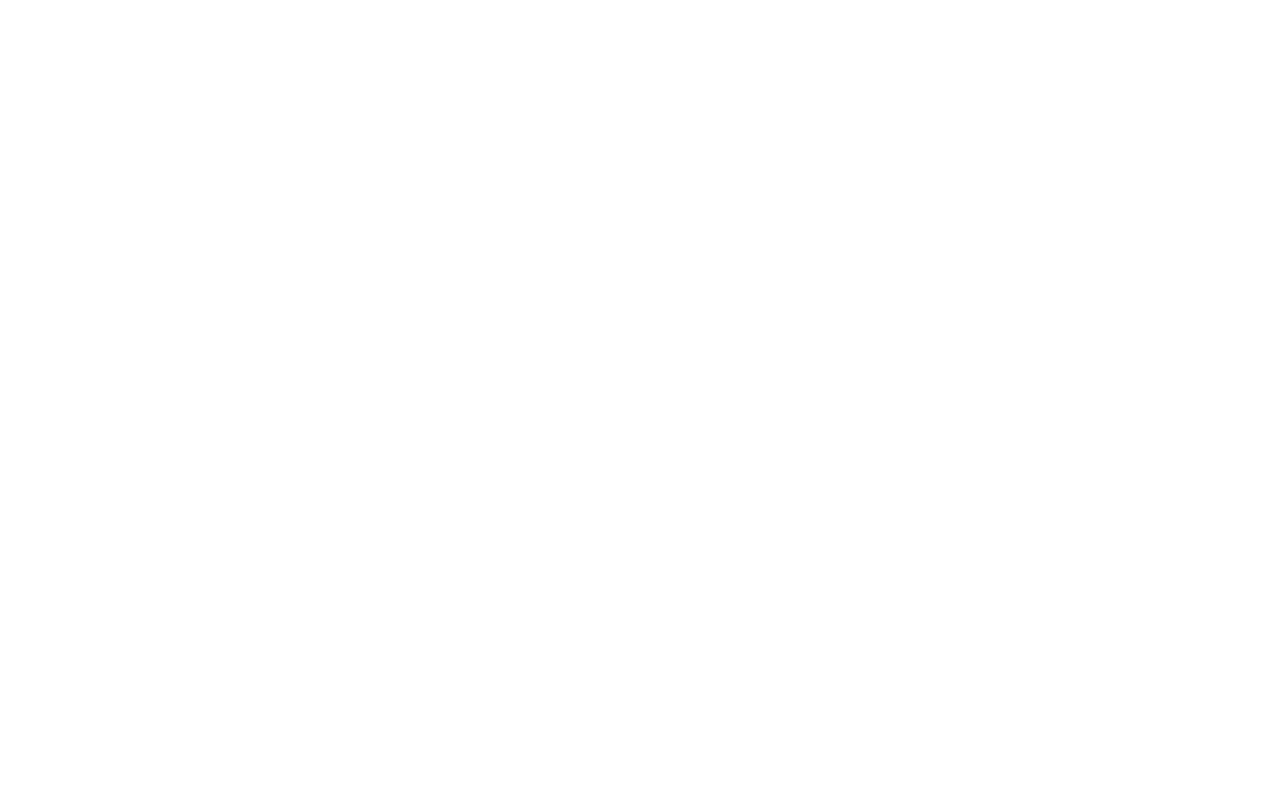
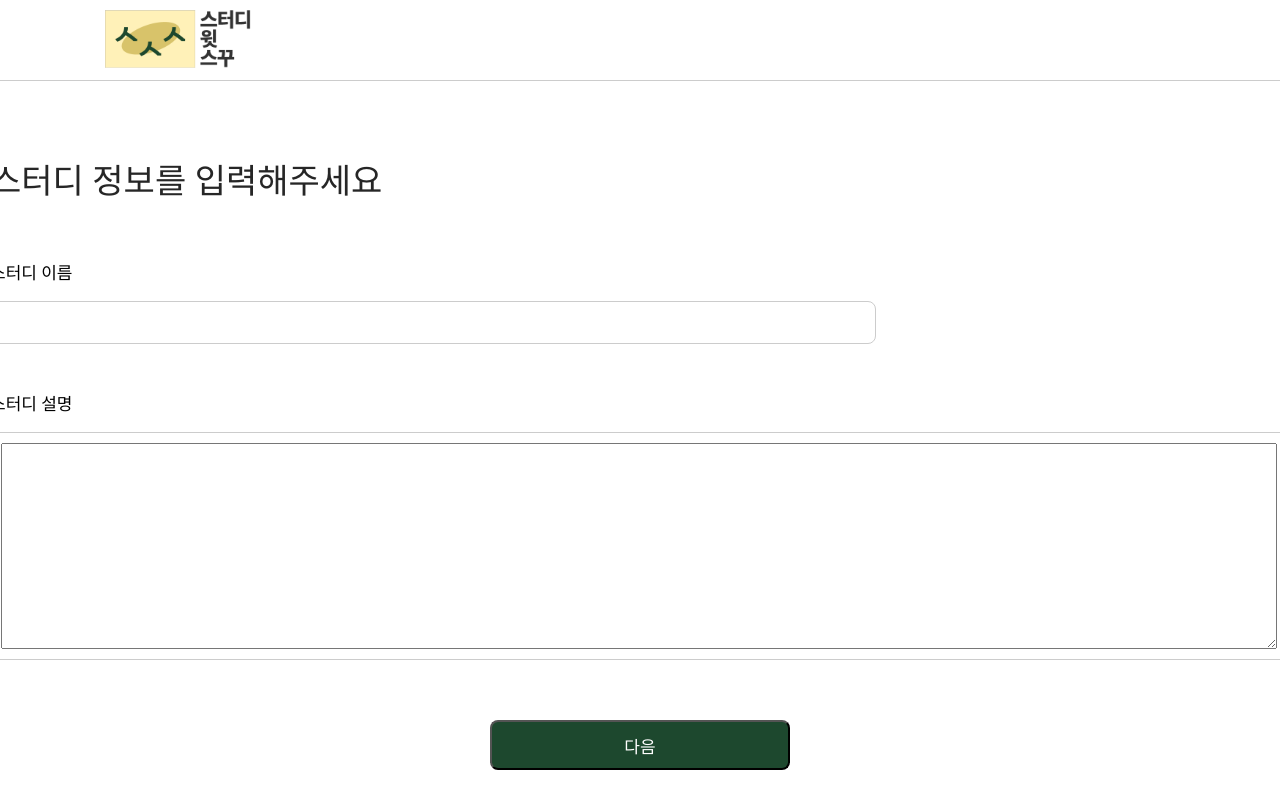
Before and after one commit to k1g99/SwithS, a React (Create React App) app in the folder frontend/: page /write1 in a window 1280 px wide. Before the commit this address had no page. Built offline with nearby package versions, Linux system fonts and the light colour scheme.

Commit message:
feat.글쓰기페이지, 폰트 추가

```diff
--- a/frontend/src/App.js
+++ b/frontend/src/App.js
@@ -2,7 +2,8 @@
 import React from 'react'
 import { Routes, Route } from 'react-router-dom'
 import HomePage from './Pages/HomePage'
-import WritePage from './Pages/WritePage'
+import WritePage1 from './Pages/WritePage1'
+import WritePage2 from './Pages/WritePage2'
 import LoginPage from './Pages/LoginPage'
 import RegisterPage from './Pages/RegisterPage'
 
@@ -10,7 +11,8 @@
   return (
     <Routes>
       <Route path="/" element={<HomePage />} />
-      <Route path="/write" element={<WritePage />} />
+      <Route path="/write1" element={<WritePage1 />} />
+      <Route path="/write2" element={<WritePage2 />} />
       <Route path="/login" element={<LoginPage />} />
       <Route path="/register" element={<RegisterPage />} />
     </Routes>
--- a/frontend/src/Pages/WritePage.js
+++ /dev/null
@@ -1,13 +0,0 @@
-/** @jsxImportSource @emotion/react */
-import React from 'react'
-import Header2 from '../components/Home/Header2'
-
-function WritePage() {
-  return (
-    <div>
-      <Header2 />
-    </div>
-  )
-}
-
-export default WritePage
--- /dev/null
+++ b/frontend/src/Pages/WritePage1.js
@@ -0,0 +1,113 @@
+/** @jsxImportSource @emotion/react */
+import React from 'react'
+import { css } from '@emotion/react'
+import { Link } from 'react-router-dom'
+import Header2 from '../components/Home/Header2'
+import Button2 from '../components/Button2'
+
+function WritePage1() {
+  return (
+    <div>
+      <Header2 />
+      <div css={writeSection}>
+        <form css={writeBox}>
+          <div css={writeTitle}>스터디 정보를 입력해주세요</div>
+          <div>
+            <div css={inputText}>스터디 이름</div>
+            <input css={inputStyle}></input>
+          </div>
+          <div css={detailSection}>
+            <div css={inputText}>스터디 설명</div>
+            <div css={areaBox}>
+              <textarea css={areaStyle}></textarea>
+            </div>
+          </div>
+          <div css={buttonBox}>
+            <Link to="/write2">
+              <Button2 text={'다음'} />
+            </Link>
+          </div>
+        </form>
+      </div>
+    </div>
+  )
+}
+
+const writeSection = css`
+  margin-top: 60px;
+  display: flex;
+  justify-content: center;
+`
+
+const writeBox = css`
+  flex-direction: column;
+  align-items: center;
+`
+
+const writeTitle = css`
+  color: var(--gray-gray-5, #262626);
+  /* Headline/Headline */
+  font-size: 48px;
+  font-style: normal;
+  font-weight: 400;
+  line-height: 150%; /* 36px */
+  font-variant: all-small-caps;
+`
+
+const inputText = css`
+  margin-top: 40px;
+  color: #000;
+  /* Subheading/Subheading2 */
+  font-size: 24px;
+  font-style: normal;
+  font-weight: 500;
+  line-height: 150%; /* 24px */
+  font-variant: all-small-caps;
+`
+
+const inputStyle = css`
+  font-size: 18px;
+  margin-top: 12px;
+  display: flex;
+  width: 864px;
+  padding: 10px;
+  align-items: center;
+  gap: 10px;
+  border-radius: 8px;
+  border: 1px solid var(--gray-gray-2, #ccc);
+`
+
+const detailSection = css`
+  margin-top: 28px;
+`
+const areaBox = css`
+  margin-top: 12px;
+  display: flex;
+  width: 1278px;
+  padding: 10px;
+  align-items: flex-start;
+  gap: 10px;
+  border-radius: 8px;
+  border: 1px solid var(--gray-gray-2, #ccc);
+`
+const areaStyle = css`
+  width: 1270px;
+  height: 200px;
+  flex-shrink: 0;
+  color: var(--gray-gray-5, #262626);
+  /* Body/Body 1 */
+  font-size: 24px;
+  font-style: normal;
+  font-weight: 400;
+  line-height: 150%; /* 21px */
+  font-variant: all-small-caps;
+`
+
+const buttonBox = css`
+  margin-top: 60px;
+  display: flex;
+  flex-direction: column;
+  align-items: center;
+`
+
+export default WritePage1
--- /dev/null
+++ b/frontend/src/Pages/WritePage2.js
@@ -0,0 +1,54 @@
+/** @jsxImportSource @emotion/react */
+import React from 'react'
+import { css } from '@emotion/react'
+import { Link } from 'react-router-dom'
+import Header2 from '../components/Home/Header2'
+import Button2 from '../components/Button2'
+
+function WritePage2() {
+  return (
+    <div>
+      <Header2 />
+      <div css={writeSection}>
+        <form css={writeBox}>
+          <div css={writeTitle}>나머지 정보를 입력해주세요</div>
+          <div css={buttonBox}>
+            <Link to="/">
+              <Button2 text={'완료'} />
+            </Link>
+          </div>
+        </form>
+      </div>
+    </div>
+  )
+}
+
+const writeSection = css`
+  margin-top: 60px;
+  display: flex;
+  justify-content: center;
+`
+
+const writeBox = css`
+  flex-direction: column;
+  align-items: center;
+`
+
+const writeTitle = css`
+  color: var(--gray-gray-5, #262626);
+  /* Headline/Headline */
+  font-size: 48px;
+  font-style: normal;
+  font-weight: 400;
+  line-height: 150%; /* 36px */
+  font-variant: all-small-caps;
+`
+
+const buttonBox = css`
+  margin-top: 60px;
+  display: flex;
+  flex-direction: column;
+  align-items: center;
+`
+
+export default WritePage2
--- a/frontend/src/components/Home/Header1.js
+++ b/frontend/src/components/Home/Header1.js
@@ -10,13 +10,15 @@
 function Header1() {
   return (
     <header css={headerStyle}>
-      <img src={logo} css={logoStyle} />
+      <Link to="/">
+        <img src={logo} css={logoStyle} />
+      </Link>
       <ul css={ulStyle}>
         <li>
           <Search />
         </li>
         <li>
-          <Link to="/write">
+          <Link to="/write1">
             <Button1 />
           </Link>
         </li>
@@ -46,6 +48,7 @@
 `
 
 const logoStyle = css`
+  width: 200px;
   margin-top: 5px;
   margin-left: 5%;
   flex-shrink: 0;
--- a/frontend/src/components/Home/Header2.js
+++ b/frontend/src/components/Home/Header2.js
@@ -7,9 +7,8 @@
 function Header2() {
   return (
     <header css={headerStyle}>
-      <img src={logo} css={logoStyle} />
       <Link to="/">
-        <div css={logoStyle}></div>
+        <img src={logo} css={logoStyle} />
       </Link>
     </header>
   )
@@ -29,6 +28,7 @@
 `
 
 const logoStyle = css`
+  width: 200px;
   margin-top: 5px;
   margin-left: 100px;
   flex-shrink: 0;
--- a/frontend/src/index.css
+++ b/frontend/src/index.css
@@ -6,17 +6,14 @@
 
 body {
   margin: 0;
+  font-family: pretendard;
   padding: 0;
-  font-family: -apple-system, BlinkMacSystemFont, 'Segoe UI', 'Roboto', 'Oxygen',
-    'Ubuntu', 'Cantarell', 'Fira Sans', 'Droid Sans', 'Helvetica Neue',
-    sans-serif;
   -webkit-font-smoothing: antialiased;
   -moz-osx-font-smoothing: grayscale;
 }
 
 code {
-  font-family: source-code-pro, Menlo, Monaco, Consolas, 'Courier New',
-    monospace;
+  font-family: pretendard;
 }
 
 a {
```
Also changed, not shown: frontend/src/components/SelectBox.js (added).
